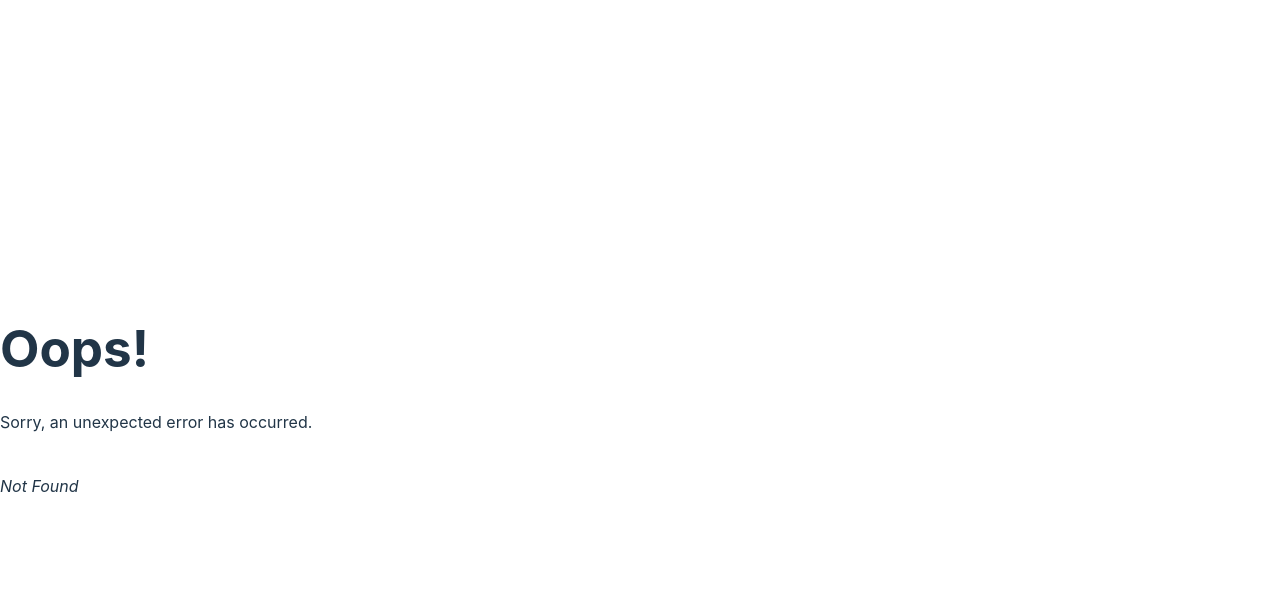
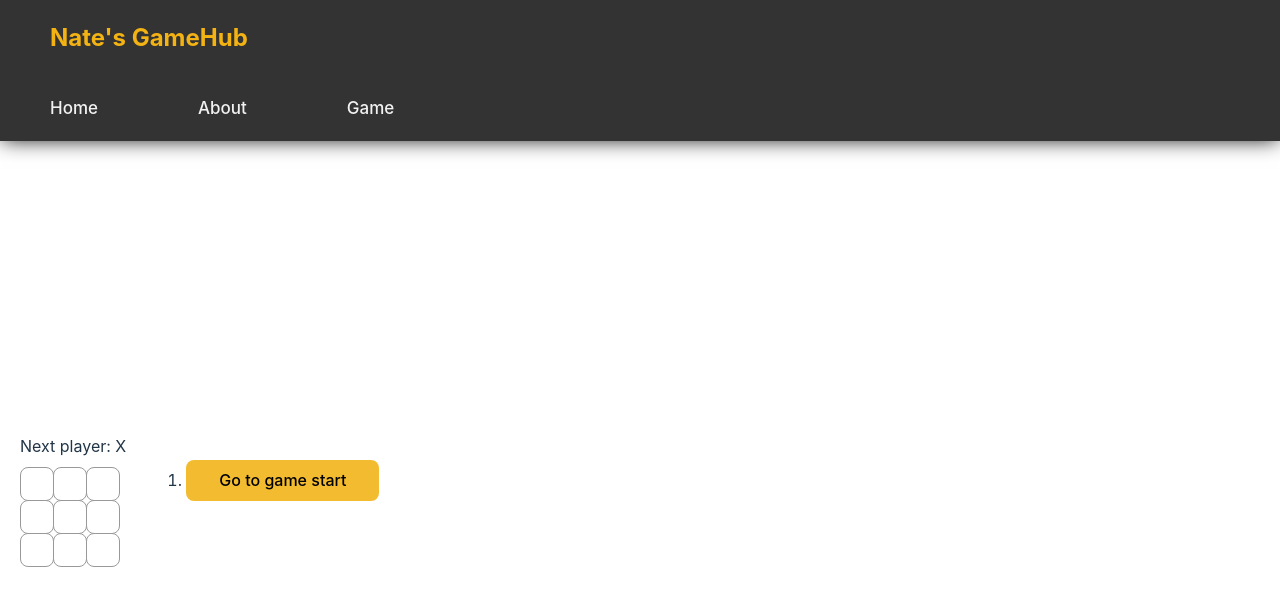
Before and after one commit to Nzmonty/CalliCoins, a React (Vite) app: page /game/ttt in a window 1280 px wide. Before the commit this address had no page. Shown: the top 606 px of the page. Built offline with nearby package versions, Linux system fonts and the light colour scheme.

Commit message:
Working TicTacToe Game

```diff
--- /dev/null
+++ b/src/TTTApp.jsx
@@ -0,0 +1,116 @@
+import { useState } from 'react';
+import './TTTstyle.css'
+
+function Square({ value, onSquareClick }) {
+return (
+    <button className="square" onClick={onSquareClick}>
+    {value}
+    </button>
+);
+}
+
+function Board({ xIsNext, squares, onPlay }) {
+    function handleClick(i) {
+    if (calculateWinner(squares) || squares[i]) {
+        return;
+    }
+    const nextSquares = squares.slice();
+    if (xIsNext) {
+        nextSquares[i] = 'X';
+    } else {
+        nextSquares[i] = 'O';
+    }
+    onPlay(nextSquares);
+}
+
+    const winner = calculateWinner(squares);
+    let status;
+    if (winner) {
+    status = 'Winner: ' + winner;
+    } else {
+    status = 'Next player: ' + (xIsNext ? 'X' : 'O');
+    }
+
+    return (
+    <>
+    <div className="status">{status}</div>
+    <div className="board-row">
+        <Square value={squares[0]} onSquareClick={() => handleClick(0)} />
+        <Square value={squares[1]} onSquareClick={() => handleClick(1)} />
+        <Square value={squares[2]} onSquareClick={() => handleClick(2)} />
+    </div>
+    <div className="board-row">
+        <Square value={squares[3]} onSquareClick={() => handleClick(3)} />
+        <Square value={squares[4]} onSquareClick={() => handleClick(4)} />
+        <Square value={squares[5]} onSquareClick={() => handleClick(5)} />
+    </div>
+    <div className="board-row">
+        <Square value={squares[6]} onSquareClick={() => handleClick(6)} />
+        <Square value={squares[7]} onSquareClick={() => handleClick(7)} />
+        <Square value={squares[8]} onSquareClick={() => handleClick(8)} />
+    </div>
+    </>
+);
+}
+
+export default function Game() {
+    const [history, setHistory] = useState([Array(9).fill(null)]);
+    const [currentMove, setCurrentMove] = useState(0);
+    const xIsNext = currentMove % 2 === 0;
+    const currentSquares = history[currentMove];
+
+    function handlePlay(nextSquares) {
+    const nextHistory = [...history.slice(0, currentMove + 1), nextSquares];
+    setHistory(nextHistory);
+    setCurrentMove(nextHistory.length - 1);
+}
+
+function jumpTo(nextMove) {
+    setCurrentMove(nextMove);
+}
+
+const moves = history.map((squares, move) => {
+    let description;
+    if (move > 0) {
+    description = 'Go to move #' + move;
+    } else {
+    description = 'Go to game start';
+    }
+    return (
+    <li key={move}>
+        <button onClick={() => jumpTo(move)}>{description}</button>
+    </li>
+    );
+});
+
+return (
+    <div className="game">
+    <div className="game-board">
+        <Board xIsNext={xIsNext} squares={currentSquares} onPlay={handlePlay} />
+    </div>
+    <div className="game-info">
+        <ol>{moves}</ol>
+    </div>
+    </div>
+);
+}
+
+function calculateWinner(squares) {
+    const lines = [
+    [0, 1, 2],
+    [3, 4, 5],
+    [6, 7, 8],
+    [0, 3, 6],
+    [1, 4, 7],
+    [2, 5, 8],
+    [0, 4, 8],
+    [2, 4, 6],
+    ];
+    for (let i = 0; i < lines.length; i++) {
+    const [a, b, c] = lines[i];
+    if (squares[a] && squares[a] === squares[b] && squares[a] === squares[c]) {
+    return squares[a];
+    }
+}
+return null;
+}
--- /dev/null
+++ b/src/TTTstyle.css
@@ -0,0 +1,86 @@
+.ttt {
+    box-sizing: border-box;
+}
+
+.ttt h1 {
+    margin-top: 0;
+    font-size: 22px;
+}
+
+.ttt h2 {
+    margin-top: 0;
+    font-size: 20px;
+}
+
+.ttt h3 {
+    margin-top: 0;
+    font-size: 18px;
+}
+
+.ttt h4 {
+    margin-top: 0;
+    font-size: 16px;
+}
+
+.ttt h5 {
+    margin-top: 0;
+    font-size: 14px;
+}
+
+.ttt h6 {
+    margin-top: 0;
+    font-size: 12px;
+}
+
+.ttt code {
+    font-size: 1.2em;
+}
+
+.ttt ul {
+    padding-inline-start: 20px;
+}
+
+* {
+    box-sizing: border-box;
+}
+
+.ttt body {
+    font-family: sans-serif;
+    margin: 20px;
+    padding: 0;
+}
+
+.square {
+    background: #fff;
+    border: 1px solid #999;
+    float: left;
+    font-size: 24px;
+    font-weight: bold;
+    line-height: 34px;
+    height: 34px;
+    margin-right: -1px;
+    margin-top: -1px;
+    padding: 0;
+    text-align: center;
+    width: 34px;
+}
+
+.board-row:after {
+    clear: both;
+    content: '';
+    display: table;
+}
+
+.status {
+    margin-bottom: 10px;
+}
+.game {
+    display: flex;
+    flex-direction: row;
+    margin-left: 20px;
+    margin-top: 200px;
+}
+
+.game-info {
+    margin-left: 20px;
+}
--- a/src/main.jsx
+++ b/src/main.jsx
@@ -12,6 +12,7 @@
 import ErrorPage from "./routes/ErrorPage";
 import RootNav from "./routes/RootNav";
 import App from "./App.jsx";
+import TTTApp from "./TTTApp.jsx";
 
 const router = createBrowserRouter ([
     {
@@ -35,6 +36,10 @@
         {
             path: `/game/rps`,
             element: <App />
+        },
+        {
+            path: `/game/ttt`,
+            element: <TTTApp />
         }
     ], basename: import.meta.env.BASE_URL}
     ])
--- a/src/routes/GamePage.jsx
+++ b/src/routes/GamePage.jsx
@@ -15,6 +15,9 @@
                     <li>
                     <Link to="rps">ROCK PAPER SCISSORS</Link>
                     </li>
+                    <li>
+                    <Link to="ttt">TIC TAC TOE</Link>
+                    </li>
                 </ul>
             </div>
             <div>
```
